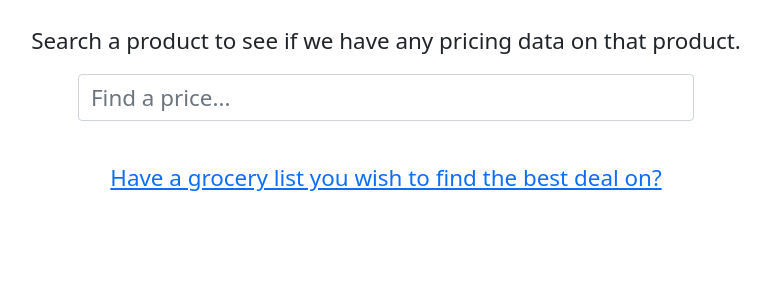
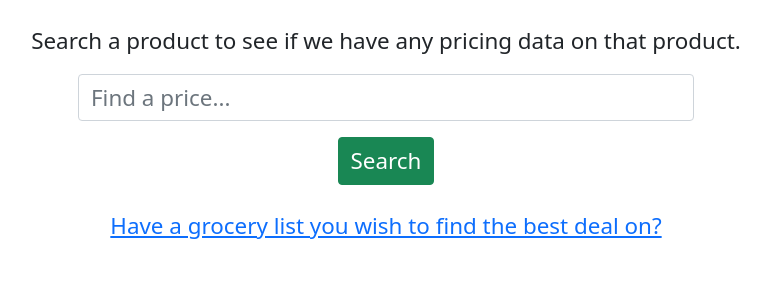
Before and after one commit to nicolas-giordano/grocery-project, a Django app: page / in a window 1280 px wide. Shown: the part 82-382 px from the top of the page, without its empty margins (254-1024 px from the left). Run offline with Django 3.2, Linux system fonts and the light colour scheme; data that the repository does not hold is empty.

Commit message:
added back search button for homepage searches

```diff
--- a/templates/home.html
+++ b/templates/home.html
@@ -6,11 +6,11 @@
 
     <div class="container-fluid px-4">
         <p class='text-center pt-4 md-font'>Search a product to see if we have any pricing data on that product.</p>
-        <form action="{% url 'search_result' %}" class='d-flex flex-column' method='GET'>
+        <form action="{% url 'search_result' %}" class='d-flex flex-column' method='GET' autocomplete='off'>
             <div class="form-group">
                 <input class='form-control w-50 mx-auto mb-3 md-font' type="text" name="query" placeholder='Find a price...'>
             </div>
-            {% comment %} <button type="submit" class='btn btn-success mx-auto md-font'>Search</button> {% endcomment %}
+            <button type="submit" class='btn btn-success mx-auto md-font'>Search</button>
         </form>
         <a href=""><p class='mt-4 text-center md-font'>Have a grocery list you wish to find the best deal on?</p></a>
     </div>
```
